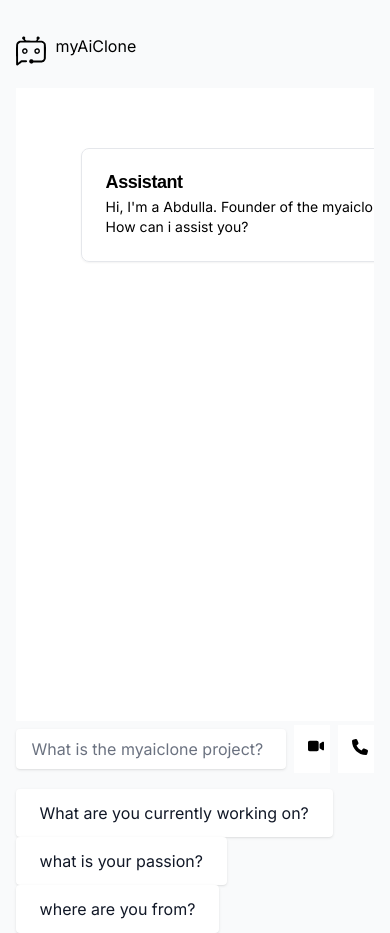
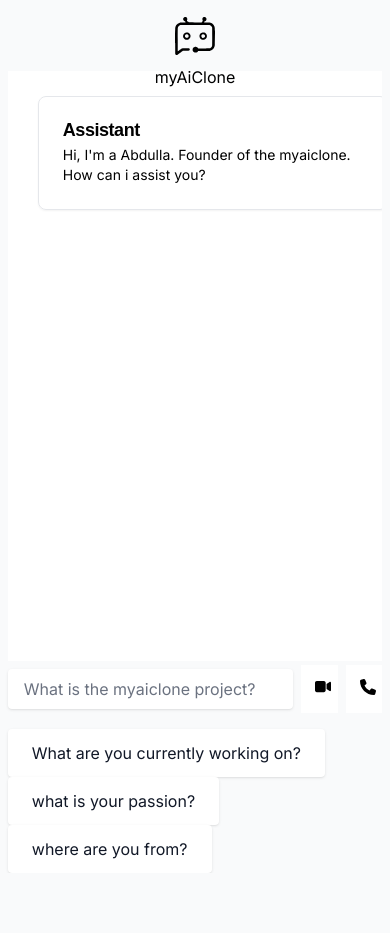
Before and after one commit to AbdullA-Ababakre/text-chatbot, a Next.js app: page / in a window 390 px wide. After the commit the page ends 873 px from the top, so only its background shows below. Built offline with nearby package versions, Linux system fonts and the light colour scheme.

Commit message:
fea: mibile Ui update

```diff
--- a/src/app/components/ResultWithSources.css
+++ /dev/null
@@ -1,3 +0,0 @@
-.chat-container-content {
-  height: 75vh;
-}
--- a/src/app/components/ResultWithSources.jsx
+++ b/src/app/components/ResultWithSources.jsx
@@ -2,7 +2,7 @@
 import Image from "next/image";
 import { AssistantChatCard } from "./assistantChat";
 import { UserChatCard } from "./userChat";
-import "./ResultWithSources.css";
+import Styles from "./ResultWithSources.module.css";
 
 const Icon = ({ pngFile }) => {
   const userImage = "/assets/images/green-square.png";
@@ -24,7 +24,7 @@
 };
 
 const TextContent = ({ message }) => {
-  return <p className="text-sm text-muted-foreground">{message.text}</p>;
+  return <p className="Styles.textContent">{message.text}</p>;
 };
 
 const ResultWithSources = ({ messages, loading = false }) => {
@@ -39,14 +39,13 @@
   return (
     <div
       ref={messagesContainerRef}
-      className={`bg-white p-10 overflow-y-auto flex flex-col space-y-4 chat-container-content`}
+      className={Styles.chat_container_content}
     >
       {messages &&
         messages.map((message, index) => {
           var latestResponse = index === messages.length - 1;
           var loadingMessage = latestResponse && loading;
 
-          console.log(latestResponse, index, message, loadingMessage);
           return message.type === "bot" ? (
             <AssistantChatCard
               key={index}
--- /dev/null
+++ b/src/app/components/ResultWithSources.module.css
@@ -0,0 +1,28 @@
+/* YourComponent.module.css */
+
+.chat_container_content {
+  height: 75vh;
+  background-color: white;
+  padding: 10px;
+  overflow-y: auto;
+  display: flex;
+  flex-direction: column;
+  gap: 4px;
+}
+
+.textContent {
+  font-size: 0.875rem; /* 14px */
+  color: #6b7280;
+}
+
+/* Responsive styles for smaller screens (mobile devices) */
+@media (max-width: 768px) {
+  .chat_container_content {
+    height: 70vh;
+    padding: 5px; /* Reduce padding for smaller screens */
+  }
+
+  .textContent {
+    font-size: 0.75rem; /* Reduce font size for smaller screens */
+  }
+}
--- a/src/app/page.css
+++ b/src/app/page.css
@@ -1,3 +1,4 @@
+/* Existing Styles */
 .chat-container {
   margin-left: 4vw;
   margin-right: 4vw;
@@ -11,3 +12,27 @@
   gap: 10px;
   height: 4vh;
 }
+
+/* New Mobile Responsive Styles */
+@media (max-width: 768px) {
+  .chat-container {
+    margin-left: 2vw;
+    margin-right: 2vw;
+    margin-top: 2vh;
+    height: auto;
+  }
+
+  .chat-header-container {
+    flex-direction: column;
+    align-items: center;
+  }
+
+  .chat-icon-logo {
+    height: 40px;
+    width: 40px;
+  }
+
+  .prompt-box, .button {
+    font-size: larger;
+  }
+}
--- a/src/app/page.tsx
+++ b/src/app/page.tsx
@@ -5,7 +5,7 @@
 import PromptBox from "./components/PromptBox";
 import "./globals.css";
 import "./page.css";
-1;
+
 const Home = () => {
   const [prompt, setPrompt] = useState("");
   const [loading, setLoading] = useState(false);
```
